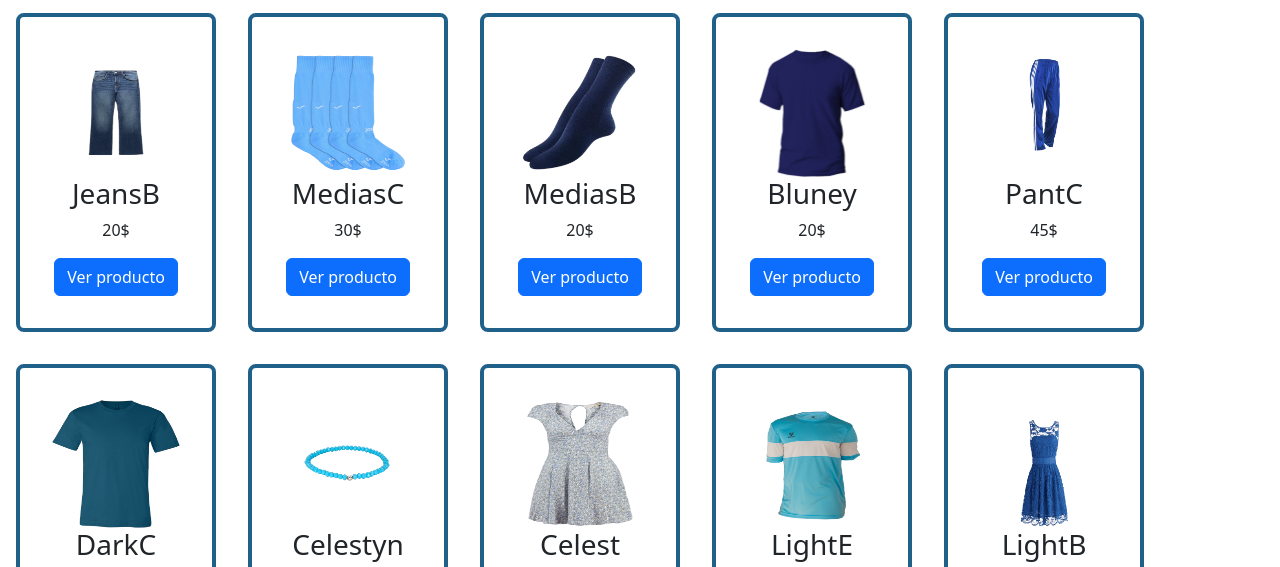
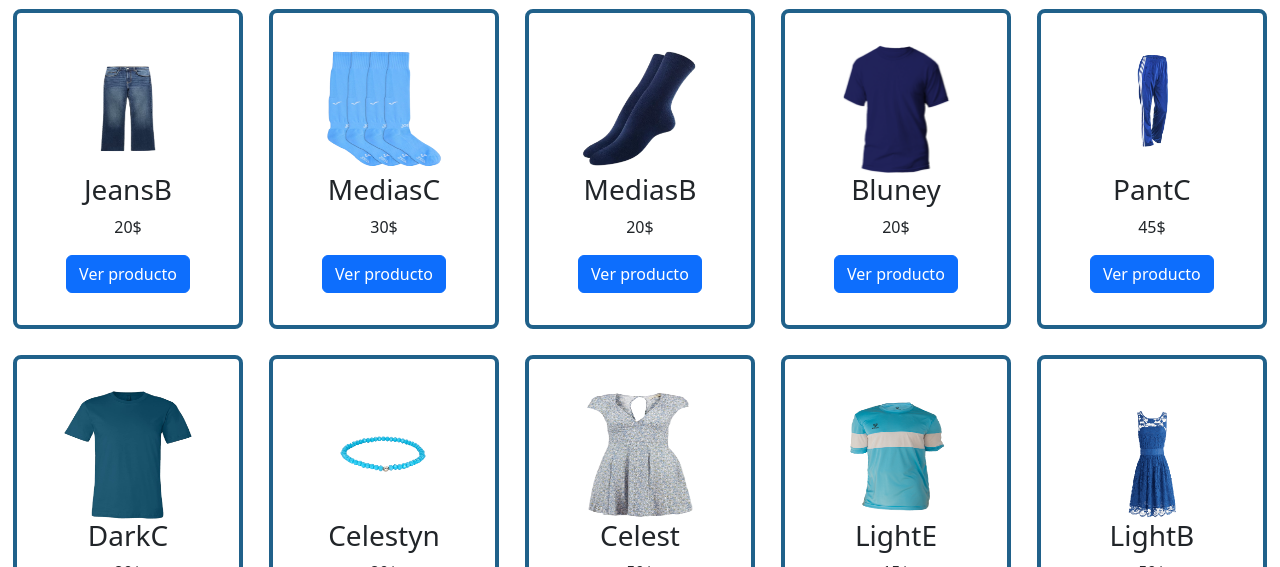
Before and after one commit to BautoxAC/3rePreEntrega-Bautistatosi-js, a plain HTML site: page index.html in a window 1280 px wide. Shown: the part 231-798 px from the top of the page. Drawn offline with nearby package versions, Linux system fonts and the light colour scheme.

Commit message:
cambio en como se disponen los productos

```diff
--- a/css/style.css
+++ b/css/style.css
@@ -4,7 +4,9 @@
     padding: 0rem;
     box-sizing: border-box;
 }
-
+.body{
+    width: 100%;
+}
 /* estilos del index */
 #reinicio{
     position: absolute;
@@ -112,22 +114,23 @@ a:hover {
     display: flex;
     flex-direction: column;
     align-items: center;
-    margin: 1rem;
+    margin: 1%;
     border: 0.3rem solid rgb(32, 97, 138);
     border-radius: 0.5rem;
     padding: 2rem;
+    width: 18%;
 }
 
 #mainpro {
     display: flex;
     justify-content: left;
+    width: 100%;
 }
 
 .mainpro__hijo__img {
-    width: 8rem;
+    width:8rem;
     height: 8rem;
 }
-
 
 /* estilos ver producto */
 .comprarProductoHijo__img{
```
